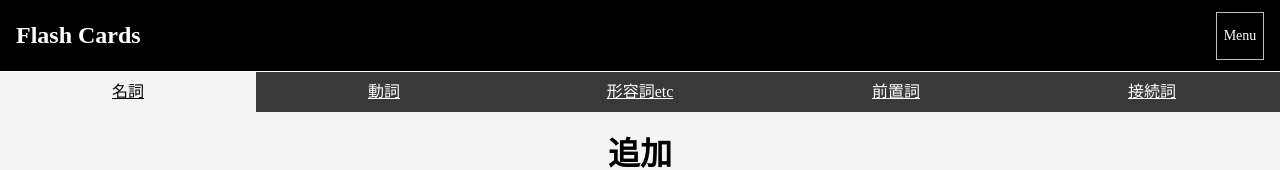
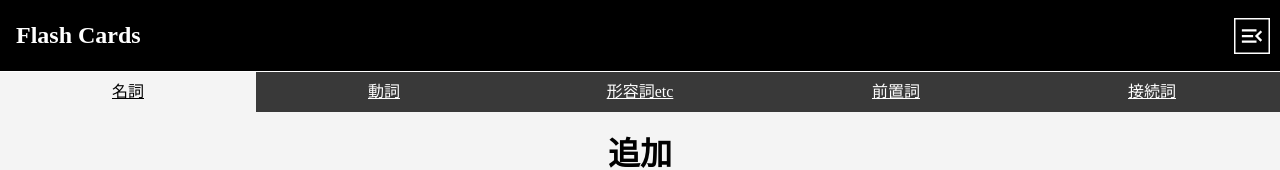
Before and after one commit to Roo4020/digital-flash-cards, a Vue app: page /append in a window 1280 px wide. Shown: the top 170 px of the page. Built offline with nearby package versions, Linux system fonts and the light colour scheme.

Commit message:
headerのmenuのアイコン替え

```diff
--- a/src/components/layouts/GlobalHeader.vue
+++ b/src/components/layouts/GlobalHeader.vue
@@ -8,7 +8,9 @@
         <div class="menu-box-content" @click="transAppend">追加</div>
         <div class="menu-box-content" @click="transTop">トップへ</div>
       </div>
-      <div class="menu-shift" @click="shiftBoxSize">Menu</div>
+      <div class="menu-shift" @click="shiftBoxSize">
+        <img :src="require(`@/assets/icon/${ iconName }.svg`)" />
+      </div>
     </div>
   </div>
 </template>
@@ -33,6 +35,9 @@ export default {
     setClassOpen() {
       return this.openMenu ? "open" : "";
     },
+    iconName() {
+      return this.openMenu ? "menu_close" : "menu_open";
+    }
   },
   methods: {
     transFlashCards() {
@@ -83,6 +88,7 @@ export default {
       display: flex;
       justify-content: space-around;
       align-items: center;
+      margin-right: 4px;
       overflow: hidden;
       transition: all 0.4s ease;
       &-content {
@@ -103,17 +109,14 @@ export default {
     }
 
     &-shift {
-      width: 48px;
-      height: 48px;
-      font-size: 14px;
+      transform: scale(1.5, 1.5);
       display: flex;
       justify-content: center;
       align-items: center;
-      border: 1px solid silver;
+      border: 1px solid white;
       padding: 2px;
       cursor: pointer;
       &:hover {
-        color: silver !important;
         border-color: silver !important;
       }
     }
```
Also changed, not shown: src/assets/icon/menu_close.svg (added), src/assets/icon/menu_open.svg (added).
